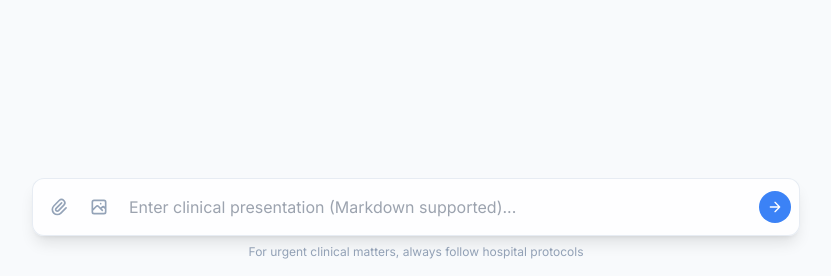
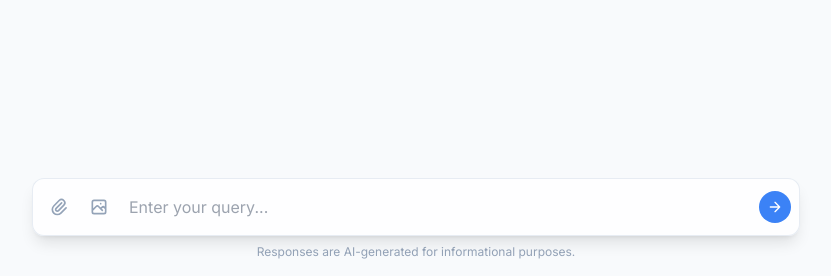
Before and after one commit to JitGora/webhookchat, a Flask app: page / in a window 1280 px wide. Shown: the part 524-800 px from the top of the page, without its empty margins (224-1055 px from the left). Run offline with Flask 3, Linux system fonts and the light colour scheme; some libraries are stand-ins or nearby versions.

Commit message:
Update input placeholder and disclaimer text.

```diff
--- a/templates/index.html
+++ b/templates/index.html
@@ -124,7 +124,7 @@
                         <input
                             id="user-input"
                             type="text"
-                            placeholder="Enter clinical presentation (Markdown supported)..."
+                            placeholder="Enter your query..."
                             class="w-full py-2 px-3 text-slate-800 bg-transparent border-none rounded-full focus:outline-none focus:ring-0"
                         />
                         <!-- Send Button with Icon -->
@@ -138,7 +138,7 @@
                     <input type="file" id="photo-input" accept="image/*">
                 </div>
                 <!-- Disclaimer with specific class (from second version) -->
-                <p class="disclaimer-text text-center text-slate-400 text-xs mt-2 px-2">For urgent clinical matters, always follow hospital protocols</p>
+                <p class="disclaimer-text text-center text-slate-400 text-xs mt-2 px-2">Responses are AI-generated for informational purposes.</p>
             </div>
         </div>
     </footer>
```
